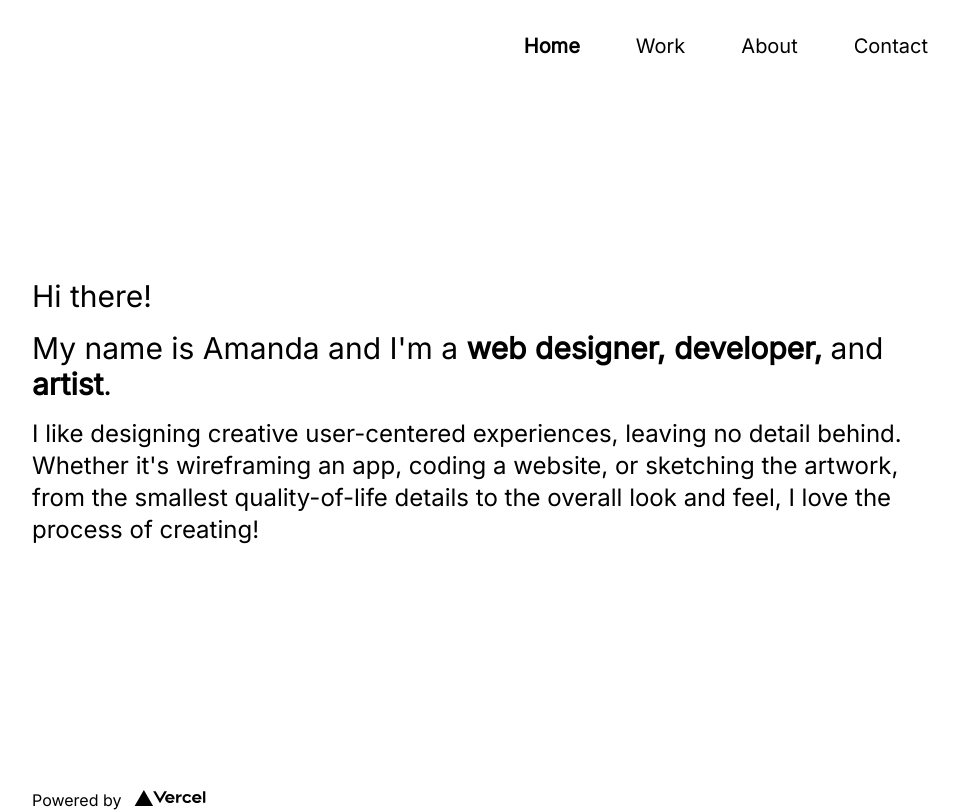
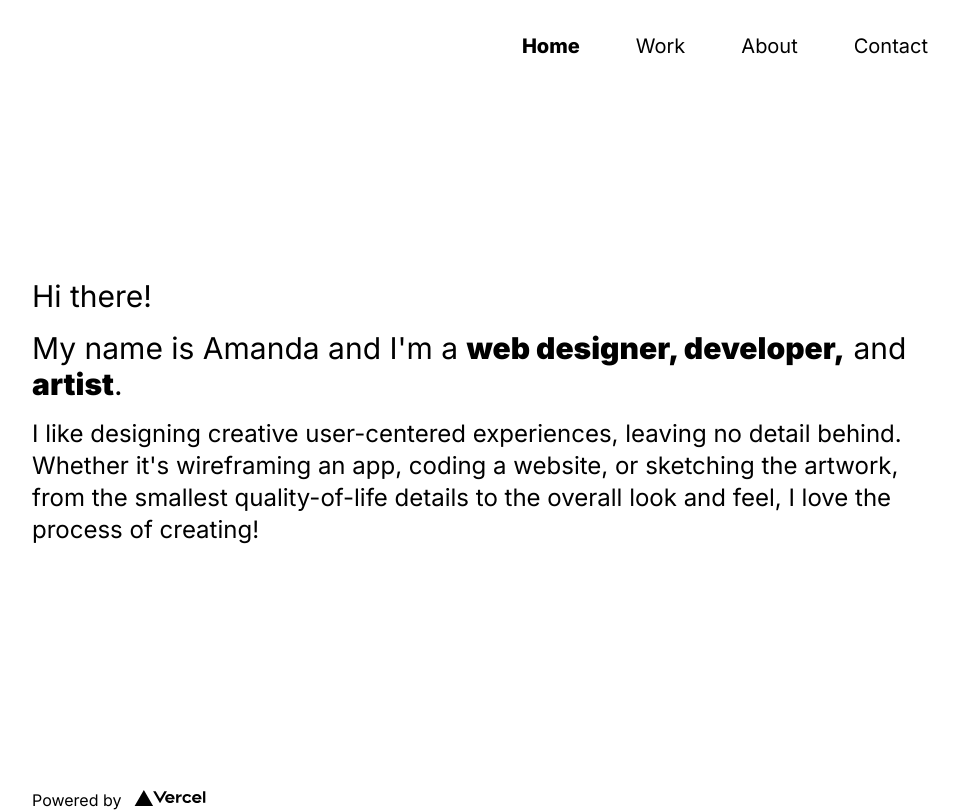
Before and after one commit to aescaba/portfolio, a Next.js app: page / in a window 1280 px wide. Shown: the whole page, without its empty margins (160-1119 px from the left). Built offline with nearby package versions, Linux system fonts and the light colour scheme.

Commit message:
add font weight embeds and update font weights

```diff
--- a/components/navbar.js
+++ b/components/navbar.js
@@ -32,7 +32,7 @@ function NavigationLink({ href, text, router }) {
     return (
         <Link href={href === "/home" ? "/" : href} passHref>
             <a href={href === "/home" ? "/" : href}
-            className={`${isActive && "nav_item_active font-bold"} nav_item`}
+            className={`${isActive && "nav_item_active font-extrabold"} nav_item`}
             >
                 {text}
             </a>
--- a/pages/_document.js
+++ b/pages/_document.js
@@ -20,7 +20,7 @@ import Document, {
         <Html>
           <Head>
           <link href="https://fonts.googleapis.com/css2?family=Barlow" rel="stylesheet" />
-          <link href="https://fonts.googleapis.com/css2?family=Inter" rel="stylesheet" />
+          <link href="https://fonts.googleapis.com/css2?family=Inter:wght@100;200;300;400;500;600;700;800;900&display=swap" rel="stylesheet"/>
 
           </Head>
           <body>
--- a/pages/about.js
+++ b/pages/about.js
@@ -17,7 +17,7 @@ export default function About() {
         {/* second column - bio */}
         <div class="space-y-4">
           <p class="text-xl">
-          <strong>Hi, I’m Amanda (she/her)!</strong> I'm a proud Filipino American who grew up in the Hudson Valley, New York and
+          <span class="font-extrabold">Hi, I’m Amanda (she/her)!</span> I'm a proud Filipino American who grew up in the Hudson Valley, New York and
           spent five years studying computer science and interaction design at Northeastern University in Boston.</p>
 
           <p class="text-xl">I've taken on the responsibilities of a front-end developer and UI/UX designer and I
--- a/pages/index.js
+++ b/pages/index.js
@@ -9,7 +9,7 @@ export default function Home() {
           Hi there!
         </h1>
         <h1 class="text-3xl">
-          My name is Amanda and I'm a <strong>web designer, developer,</strong> and <strong>artist</strong>.
+          My name is Amanda and I'm a <span class="font-black">web designer, developer,</span> and <span class="font-black">artist</span>.
         </h1>
         <h2 class="text-2xl">
           I like designing creative user-centered experiences, leaving no detail behind. Whether it's wireframing an app,
--- a/pages/work.js
+++ b/pages/work.js
@@ -19,7 +19,7 @@ export default function Work() {
             <Image class="" src="/../public/images/work/placeholder_art.png" alt="placeholder" width={1280} height={800}/>
           </div>
 
-          <div class="font-bold">
+          <div class="font-extrabold">
             Project #1 Title
           </div>
 
@@ -34,7 +34,7 @@ export default function Work() {
             <Image class="" src="/../public/images/work/placeholder_art.png" alt="placeholder" width={1280} height={800}/>
           </div>
 
-          <div class="font-bold">
+          <div class="font-extrabold">
             Project #2 Title
           </div>
 
```
